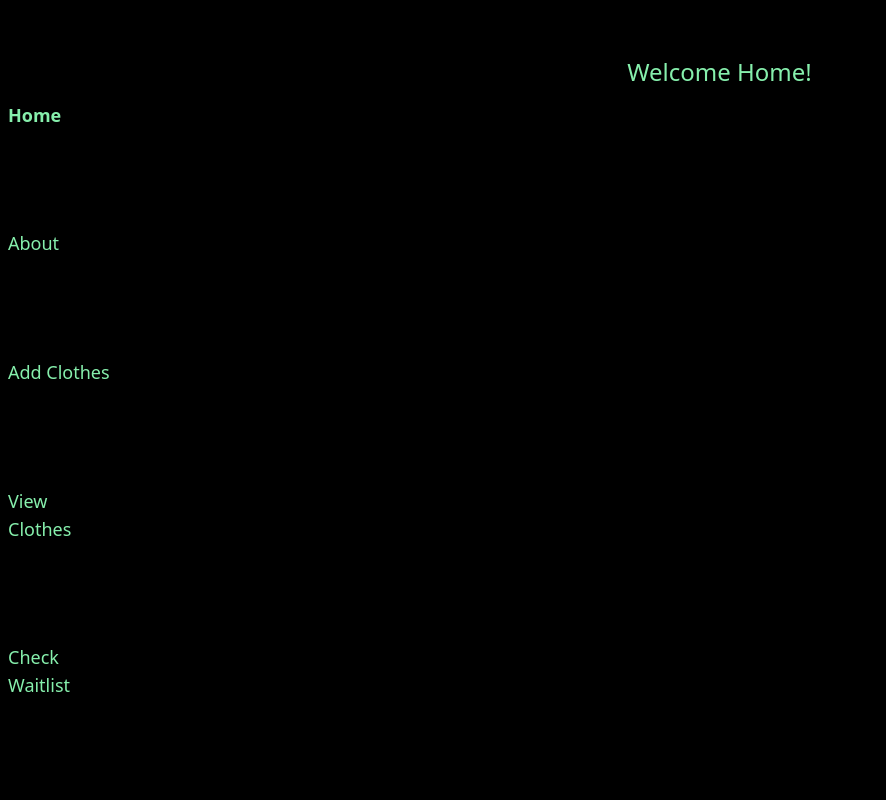
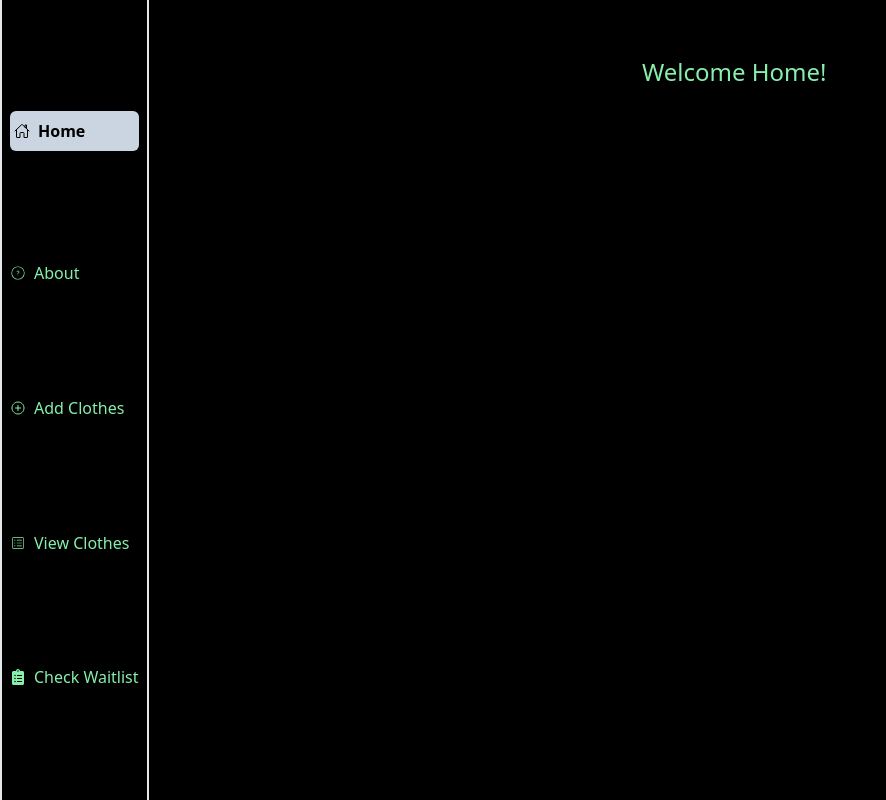
Before and after one commit to Brownei/poohda-admin, a React (Vite) app: page / in a window 1280 px wide. Shown: the whole page, without its empty margins (0-886 px from the left). Built offline with nearby package versions, Linux system fonts and the light colour scheme.

Commit message:
Touched up on dashboard css

```diff
--- a/src/routes/__root.tsx
+++ b/src/routes/__root.tsx
@@ -2,6 +2,13 @@ import * as React from "react";
 import { Link, Outlet, createRootRoute } from "@tanstack/react-router";
 import { TanStackRouterDevtools } from "@tanstack/router-devtools";
 import { useState } from "react";
+import { IoHomeOutline } from "react-icons/io5";
+import { CiCircleQuestion } from "react-icons/ci";
+import { IoAddCircleOutline } from "react-icons/io5";
+import { CiViewList } from "react-icons/ci";
+import { FaClipboardList } from "react-icons/fa";
+import { FaAssistiveListeningSystems } from "react-icons/fa";
+
 
 export const Route = createRootRoute({
   component: RootComponent,
@@ -16,7 +23,9 @@ function RootComponent() {
   return (
     <>
       <div className="flex flex-row h-[100vh] bg-black">
-        <div className="flex flex-col gap-4 relative ">
+        {/* Mobile Sidebar */}
+
+        <div className="flex flex-col gap-4 relative text-nowrap border-r-2 text-md">
           <div
             className="absolute top-4 left-4 md:hidden"
             onClick={() => openSidebar()}
@@ -29,93 +38,116 @@ function RootComponent() {
           <div
             className={
               isSidebarOpen
-                ? "p-2 mt-20 mr-9 flex flex-col gap-10 md:flex justify-evenly text-lg  text-green-300 w-1/3 lg:hidden"
+                ? "p-2 mt-20 mr-9 flex flex-col gap-20 md:flex justify-evenly text-md  text-green-300 w-1/3 lg:hidden"
                 : "hidden"
             }
           >
             <Link
+              className="flex flex-row w-20 justify-evenly items-center"
               to="/"
               activeProps={{
-                className: "font-bold",
+                className:
+                  "font-bold bg-slate-300 w-36 rounded-md text-black text-nowrap px-1  py-2",
               }}
               activeOptions={{ exact: true }}
             >
-              Home
+              <IoHomeOutline/> Home
             </Link>{" "}
             <Link
+              className="flex flex-row w-20 justify-evenly items-center"
               to="/about"
               activeProps={{
-                className: "font-bold",
+                className: "font-bold w-36 bg-slate-300 rounded-md text-black text-nowrap px-1  py-2",
               }}
             >
-              About
+              <CiCircleQuestion /> About
             </Link>
             <Link
+              className="flex flex-row w-28 justify-evenly items-center"
               to="/addclothes"
               activeProps={{
-                className: "font-bold",
+                className: "font-bold w-36 bg-slate-300 rounded-md text-black text-nowrap px-1  py-2",
               }}
             >
-              Add Clothes
+              <IoAddCircleOutline /> Add Clothes
             </Link>
             <Link
+              className="flex flex-row w-28 gap-2 justify-evenly items-center"
               to="/viewclothes"
               activeProps={{
-                className: "font-bold",
+                className: "font-bold w-36 bg-slate-300 rounded-md text-black text-nowrap px-1  py-2",
               }}
             >
-              View Clothes
+              <CiViewList/> View Clothes
             </Link>
             <Link
+              className="flex flex-row w-32 gap-2 justify-evenly items-center"
               to="/waitlist"
               activeProps={{
-                className: "font-bold",
+                className: "font-bold w-36 bg-slate-300 rounded-md text-black text-nowrap px-1  py-2",
               }}
             >
-              Check Waitlist
+              <FaClipboardList/> Check Waitlist
             </Link>
           </div>
         </div>
-        <div className="p-2 md:flex justify-evenly gap-2 text-lg flex-col text-green-300 mr-10 hidden">
+
+        {/* Tablet and Desktop Sidebar */}
+
+        <div className="p-2 md:flex justify-evenly gap-2 text-nowrap text-md flex-col text-green-300 mr-10 border-r-2 hidden">
           <Link
+            className="flex flex-row gap-2 items-center"
             to="/"
             activeProps={{
-              className: "font-bold",
+              className:
+                "font-bold bg-slate-300 rounded-md text-black text-nowrap px-1  py-2",
             }}
             activeOptions={{ exact: true }}
           >
-            Home
+            <IoHomeOutline /> Home
           </Link>{" "}
           <Link
+            className="flex flex-row gap-2 items-center"
             to="/about"
             activeProps={{
-              className: "font-bold",
+              className:
+                "font-bold bg-slate-300 rounded-md text-black text-nowrap py-2 px-1",
             }}
           >
+            <CiCircleQuestion />
             About
           </Link>
           <Link
+            className="flex flex-row gap-2 items-center"
             to="/addclothes"
             activeProps={{
-              className: "font-bold",
+              className:
+                "font-bold bg-slate-300 rounded-md text-black text-nowrap  py-2 px-1",
             }}
           >
+            <IoAddCircleOutline />
             Add Clothes
           </Link>
           <Link
+            className="flex flex-row gap-2 items-center"
             to="/viewclothes"
             activeProps={{
-              className: "font-bold",
+              className:
+                "font-bold bg-slate-300 rounded-md  text-black text-nowrap  py-2 px-1",
             }}
           >
+            <CiViewList />
             View Clothes
           </Link>
           <Link
+            className="flex flex-row gap-2 items-center"
             to="/waitlist"
             activeProps={{
-              className: "font-bold",
+              className:
+                "font-bold bg-slate-300 rounded-md text-black text-nowrap  py-2 px-1",
             }}
           >
+            <FaClipboardList />
             Check Waitlist
           </Link>
         </div>
```
